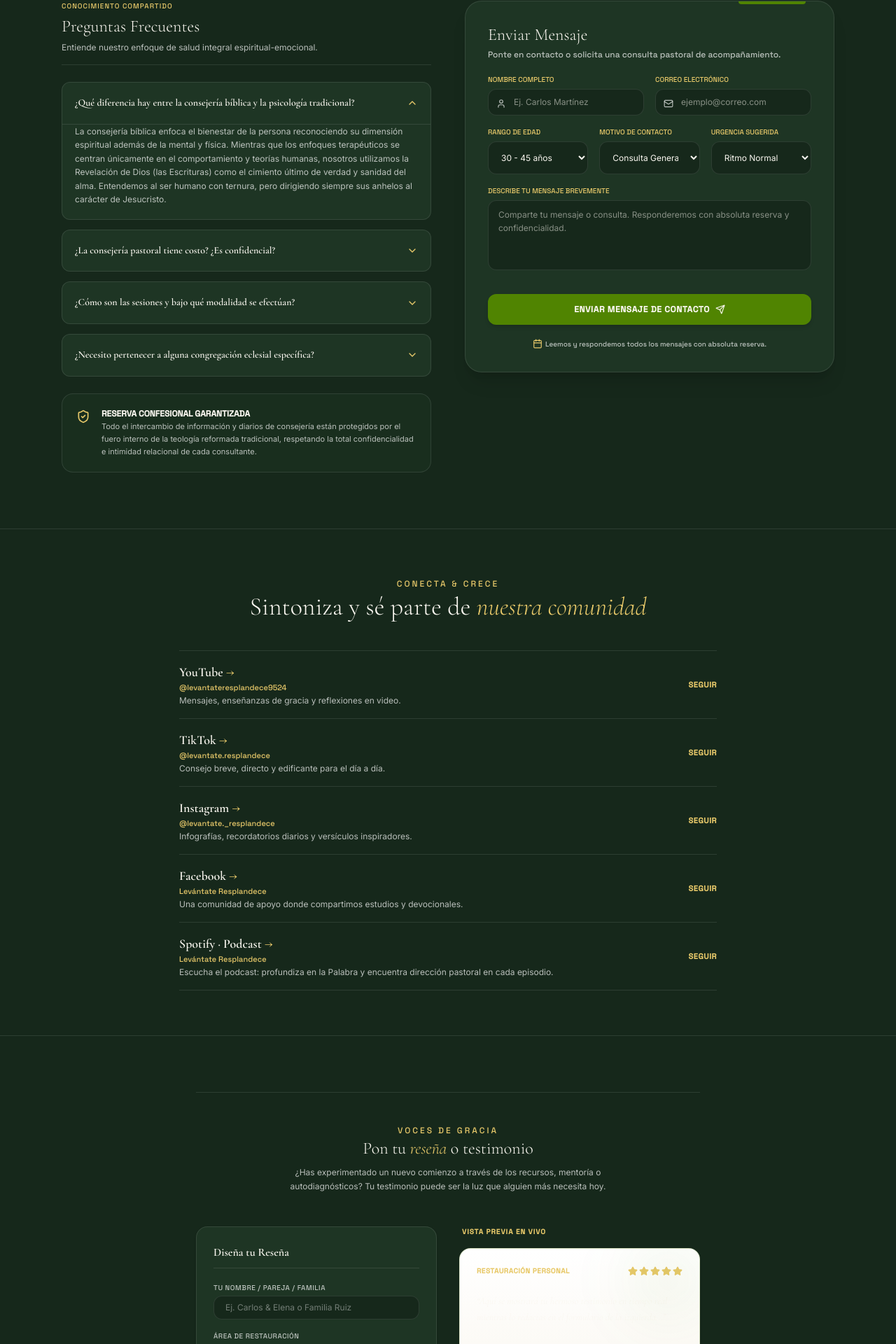
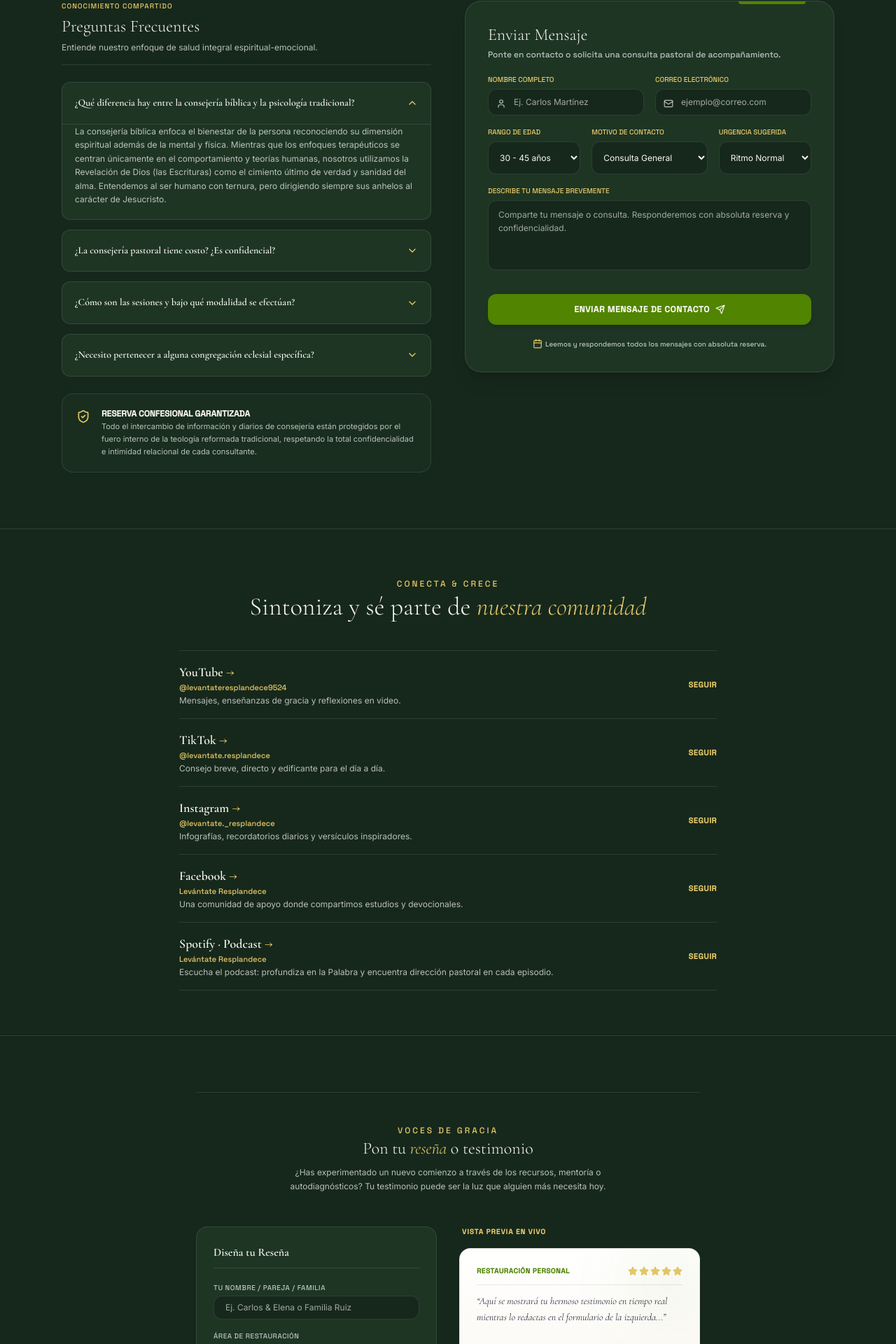
Before and after one commit to levantateresplandece1136-ops/Pagina-Levantate-Resplandece, a React (Vite) app: page / in a window 1280 px wide. Shown: the part 4193-6113 px from the top of the page at 70% size. Built offline with nearby package versions, Linux system fonts and the light colour scheme.

Commit message:
fix(pagina): contraste en tarjeta de vista previa de testimonio y formularios

```diff
--- a/src/App.tsx
+++ b/src/App.tsx
@@ -415,7 +415,7 @@ export default function App() {
                       placeholder="Ej. Carlos & Elena o Familia Ruiz"
                       value={newNombre}
                       onChange={(e) => setNewNombre(e.target.value)}
-                      className="w-full bg-brand-dark border border-white/10 focus:border-brand-accent/50 rounded-xl px-4 py-2 text-xs text-[#FAF7F0] focus:outline-none transition-all placeholder:text-white/40"
+                      className="w-full bg-brand-dark border border-white/10 focus:border-brand-accent/50 rounded-xl px-4 py-2 text-xs text-[#FAF7F0] focus:outline-none transition-all placeholder:text-white/60"
                     />
                   </div>
 
@@ -474,7 +474,7 @@ export default function App() {
                       placeholder="Escribe brevemente cómo Dios restauró tu vida, tu paz o tu hogar..."
                       value={newQuote}
                       onChange={(e) => setNewQuote(e.target.value)}
-                      className="w-full bg-brand-dark border border-white/10 focus:border-brand-accent/50 rounded-xl px-4 py-2.5 text-xs text-[#FAF7F0] focus:outline-none transition-all resize-none placeholder:text-white/40"
+                      className="w-full bg-brand-dark border border-white/10 focus:border-brand-accent/50 rounded-xl px-4 py-2.5 text-xs text-[#FAF7F0] focus:outline-none transition-all resize-none placeholder:text-white/60"
                     />
                   </div>
 
@@ -509,12 +509,12 @@ export default function App() {
                   Vista Previa en Vivo
                 </span>
 
-                <div className="bg-gradient-to-b from-brand-card to-brand-bg border border-brand-accent/20 p-6 rounded-2xl space-y-4 relative overflow-hidden text-left shadow-sm min-h-[220px] flex flex-col justify-between">
+                <div className="bg-gradient-to-b from-brand-card to-brand-bg border border-brand-text/10 p-6 rounded-2xl space-y-4 relative overflow-hidden text-left shadow-sm min-h-[220px] flex flex-col justify-between">
                   <div className="absolute top-[-20px] right-[-20px] w-32 h-32 bg-brand-accent/5 rounded-full blur-2xl pointer-events-none" />
 
                   <div className="space-y-3">
-                    <div className="flex justify-between items-center border-b border-white/10 pb-3">
-                      <span className="font-space text-[10px] text-brand-gold font-bold uppercase tracking-wider">
+                    <div className="flex justify-between items-center border-b border-brand-text/10 pb-3">
+                      <span className="font-space text-[10px] text-brand-accent font-bold uppercase tracking-wider">
                         {newTagline || "Restauración"}
                       </span>
                       <div className="flex items-center gap-0.5">
@@ -524,21 +524,21 @@ export default function App() {
                       </div>
                     </div>
 
-                    <p className="text-[#FAF7F0] font-serif italic text-sm leading-relaxed min-h-[60px]">
+                    <p className="text-brand-text font-serif italic text-sm leading-relaxed min-h-[60px]">
                       {newQuote ? `“${newQuote}”` : "“Aquí se mostrará tu hermoso testimonio en tiempo real mientras lo redactas en el formulario de la izquierda...”"}
                     </p>
                   </div>
 
-                  <div className="pt-2 border-t border-white/10/20 flex justify-between items-center">
+                  <div className="pt-2 border-t border-brand-text/10 flex justify-between items-center">
                     <div>
-                      <span className="block font-space text-[10px] text-[#FAF7F0] font-bold uppercase">
+                      <span className="block font-space text-[10px] text-brand-text font-bold uppercase">
                         {newNombre || "Tu Nombre"}
                       </span>
-                      <span className="block text-[9px] text-white/70 font-sans font-medium">
+                      <span className="block text-[9px] text-brand-muted font-sans font-medium">
                         Tu Reseña • Borrador en vivo
                       </span>
                     </div>
-                    <span className="bg-brand-accent/10 text-brand-gold border border-brand-accent/20 text-[8px] font-bold px-2 py-0.5 rounded-full font-space uppercase">
+                    <span className="bg-brand-accent/10 text-brand-accent border border-brand-accent/20 text-[8px] font-bold px-2 py-0.5 rounded-full font-space uppercase">
                       Borrador
                     </span>
                   </div>
--- a/src/components/PastoralContact.tsx
+++ b/src/components/PastoralContact.tsx
@@ -183,7 +183,7 @@ export default function PastoralContact() {
                           value={fullName}
                           onChange={(e) => setFullName(e.target.value)}
                           placeholder="Ej. Carlos Martínez"
-                          className="w-full bg-brand-dark text-[#FAF7F0] pl-9 pr-3.5 py-2.5 rounded-xl border border-white/10 focus:border-brand-accent focus:outline-none text-xs text-[#FAF7F0] transition-colors"
+                          className="w-full bg-brand-dark text-[#FAF7F0] pl-9 pr-3.5 py-2.5 rounded-xl border border-white/10 focus:border-brand-accent focus:outline-none text-xs text-[#FAF7F0] placeholder:text-white/60 transition-colors"
                         />
                         <User className="w-3.5 h-3.5 text-white/70 absolute left-3 top-3.5" />
                       </div>
@@ -198,7 +198,7 @@ export default function PastoralContact() {
                           value={email}
                           onChange={(e) => setEmail(e.target.value)}
                           placeholder="ejemplo@correo.com"
-                          className="w-full bg-brand-dark text-[#FAF7F0] pl-9 pr-3.5 py-2.5 rounded-xl border border-white/10 focus:border-brand-accent focus:outline-none text-xs text-[#FAF7F0] transition-colors"
+                          className="w-full bg-brand-dark text-[#FAF7F0] pl-9 pr-3.5 py-2.5 rounded-xl border border-white/10 focus:border-brand-accent focus:outline-none text-xs text-[#FAF7F0] placeholder:text-white/60 transition-colors"
                         />
                         <Mail className="w-3.5 h-3.5 text-white/70 absolute left-3 top-3.5" />
                       </div>
@@ -206,13 +206,13 @@ export default function PastoralContact() {
                   </div>
 
                   {/* Selector field */}
-                  <div className="grid grid-cols-1 md:grid-cols-3 gap-4">
-                    <div className="space-y-1.5">
+                  <div className="grid grid-cols-1 md:grid-cols-[1fr_1.25fr_1fr] gap-4">
+                    <div className="space-y-1.5 min-w-0">
                       <label className="text-[10px] font-space text-brand-gold uppercase block">Rango de Edad</label>
                       <select
                         value={ageGroup}
                         onChange={(e) => setAgeGroup(e.target.value)}
-                        className="w-full bg-brand-dark text-[#FAF7F0] px-3.5 py-3.5 rounded-xl border border-white/10 focus:border-brand-accent focus:outline-none text-xs transition-colors"
+                        className="w-full bg-brand-dark text-[#FAF7F0] px-3 py-3.5 rounded-xl border border-white/10 focus:border-brand-accent focus:outline-none text-xs transition-colors"
                       >
                         <option value="18-29">18 - 29 años</option>
                         <option value="30-45">30 - 45 años</option>
@@ -221,12 +221,12 @@ export default function PastoralContact() {
                       </select>
                     </div>
 
-                    <div className="space-y-1.5">
+                    <div className="space-y-1.5 min-w-0">
                       <label className="text-[10px] font-space text-brand-gold uppercase block">Motivo de Contacto</label>
                       <select
                         value={counselingArea}
                         onChange={(e) => setCounselingArea(e.target.value)}
-                        className="w-full bg-brand-dark text-[#FAF7F0] px-3.5 py-3.5 rounded-xl border border-white/10 focus:border-brand-accent focus:outline-none text-xs transition-colors"
+                        className="w-full bg-brand-dark text-[#FAF7F0] px-3 py-3.5 rounded-xl border border-white/10 focus:border-brand-accent focus:outline-none text-xs transition-colors"
                       >
                         <option value="Personal">Consulta General</option>
                         <option value="Emocional">Estrés o Ansiedad</option>
@@ -236,12 +236,12 @@ export default function PastoralContact() {
                       </select>
                     </div>
 
-                    <div className="space-y-1.5">
+                    <div className="space-y-1.5 min-w-0">
                       <label className="text-[10px] font-space text-brand-gold uppercase block">Urgencia Sugerida</label>
                       <select
                         value={urgency}
                         onChange={(e) => setUrgency(e.target.value)}
-                        className="w-full bg-brand-dark text-[#FAF7F0] px-3.5 py-3.5 rounded-xl border border-white/10 focus:border-brand-accent focus:outline-none text-xs transition-colors"
+                        className="w-full bg-brand-dark text-[#FAF7F0] px-3 py-3.5 rounded-xl border border-white/10 focus:border-brand-accent focus:outline-none text-xs transition-colors"
                       >
                         <option value="Informativa">Solo Informativo</option>
                         <option value="Normal">Ritmo Normal</option>
@@ -259,7 +259,7 @@ export default function PastoralContact() {
                       value={message}
                       onChange={(e) => setMessage(e.target.value)}
                       placeholder="Comparte tu mensaje o consulta. Responderemos con absoluta reserva y confidencialidad."
-                      className="w-full bg-brand-dark text-[#FAF7F0] px-3.5 py-2.5 rounded-xl border border-white/10 focus:border-brand-accent focus:outline-none text-xs text-[#FAF7F0] transition-colors resize-none leading-relaxed"
+                      className="w-full bg-brand-dark text-[#FAF7F0] px-3.5 py-2.5 rounded-xl border border-white/10 focus:border-brand-accent focus:outline-none text-xs text-[#FAF7F0] placeholder:text-white/60 transition-colors resize-none leading-relaxed"
                     />
                   </div>
                 </div>
```
